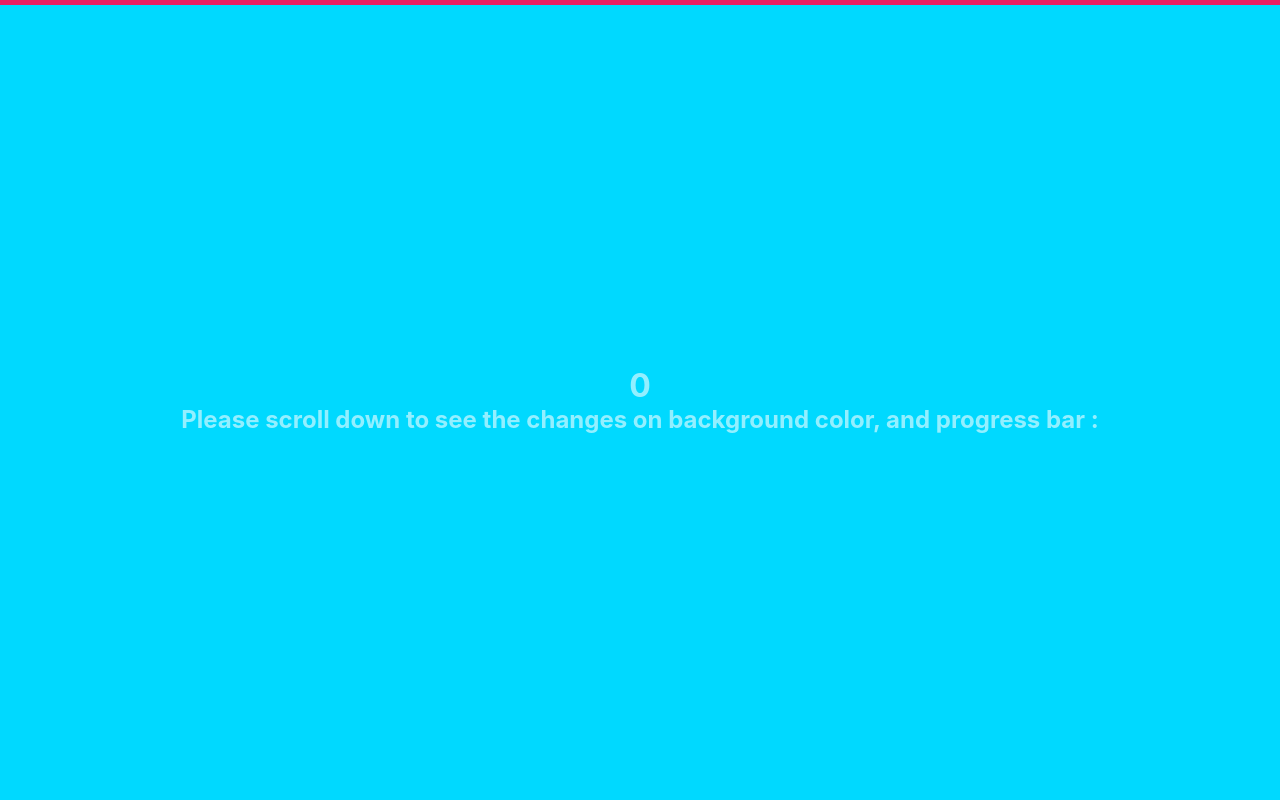
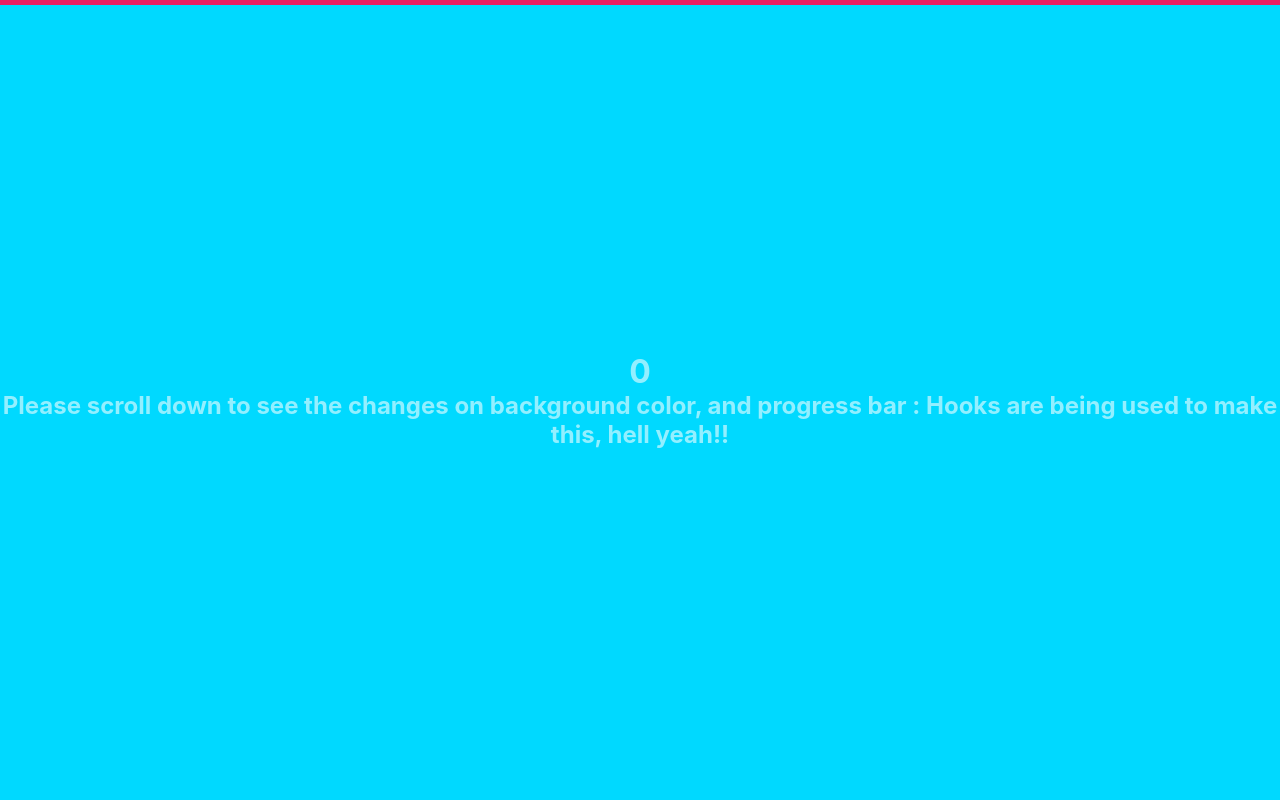
Before and after one commit to arshptl/sen-experiments, a Next.js app: page / in a window 1280 px wide. Shown: the top 800 px of the page. Built offline with nearby package versions, Linux system fonts and the light colour scheme.

Commit message:
changeBackColor on scroll using hook

```diff
--- /dev/null
+++ b/src/components/combComp/ChangeBackHooks.tsx
@@ -0,0 +1,84 @@
+import React from "react";
+import { useState, useEffect } from "react";
+import classes from "../../styles/changeback.module.css";
+
+const ChangeBackHooks = () => {
+    const [scrolled, setScrolled] = useState(0);
+    const [scrolledbar, setScrolledbar] = useState("0");
+
+    useEffect(() => {
+        window.addEventListener("scroll", onScrollPage);
+    }, [scrolled, scrolledbar]);
+
+    const onScrollPage = (): void => {
+        const winHeightPx =
+            document.documentElement.scrollHeight -
+            document.documentElement.clientHeight;
+        console.log("win height", winHeightPx);
+
+        const scrolledPercentage = `${(scrolled / winHeightPx) * 100}%`;
+
+        setScrolledbar(scrolledPercentage);
+        console.log(document.documentElement.scrollTop);
+        setScrolled(document.documentElement.scrollTop);
+
+        if (scrolled >= 800 && scrolled <= 1800) {
+            var element: any = document.getElementById(classes.bg);
+
+            element.style.background = "#dc480d";
+            element.style.color = "#ffa988";
+        } else if (scrolled >= 1800 && scrolled <= 2800) {
+            var ele: any = document.getElementById(classes.bg);
+            ele.style.background = "#00d9ff";
+            ele.style.color = "#93efff";
+        }
+        // else {
+        //   var element: any = document.getElementById(classes.bg);
+        //   element.style.background = "inherit";
+        // }
+    };
+    return (
+        <div id={classes.bg}>
+            <div className={classes.progressContinerStyle}>
+                <div
+                    className={classes.progressBarStyle}
+                    style={{ width: scrolledbar }}
+                />
+            </div>
+
+            <div className={classes.contentDiv}>
+                <h1 className={classes.texth1}>{scrolled}</h1>
+                <h2 className={classes.texth2}>
+                    Please scroll down to see the changes on background color, and
+                    progress bar : Hooks are being used to make this, hell yeah!!
+                </h2>
+            </div>
+
+            <div className={classes.contentDiv}>
+                <h1 className={classes.texth1}>{scrolled}</h1>
+                <h2 className={classes.texth2}>
+                    Please scroll down to see the changes on background color, and
+                    progress bar.
+                </h2>
+            </div>
+
+            <div className={classes.contentDiv}>
+                <h1 className={classes.texth1}>{scrolled}</h1>
+                <h2 className={classes.texth2}>
+                    Please scroll down to see the changes on background color, and
+                    progress bar.
+                </h2>
+            </div>
+
+            <div className={classes.contentDiv}>
+                <h1 className={classes.texth1}>{scrolled}</h1>
+                <h2 className={classes.texth2}>
+                    Please scroll down to see the changes on background color, and
+                    progress bar.
+                </h2>
+            </div>
+        </div>
+    );
+};
+
+export default ChangeBackHooks;
--- a/src/pages/index.tsx
+++ b/src/pages/index.tsx
@@ -1,9 +1,10 @@
 import type { NextPage } from "next";
 import React, { useRef, useState } from "react";
 import ChangeBack from "../components/combComp/ChangeBack";
+import ChangeBackHooks from "../components/combComp/ChangeBackHooks";
 
 const Home: NextPage = () => {
-  return <ChangeBack />;
+  return <ChangeBackHooks />;
 };
 
 export default Home;
```
